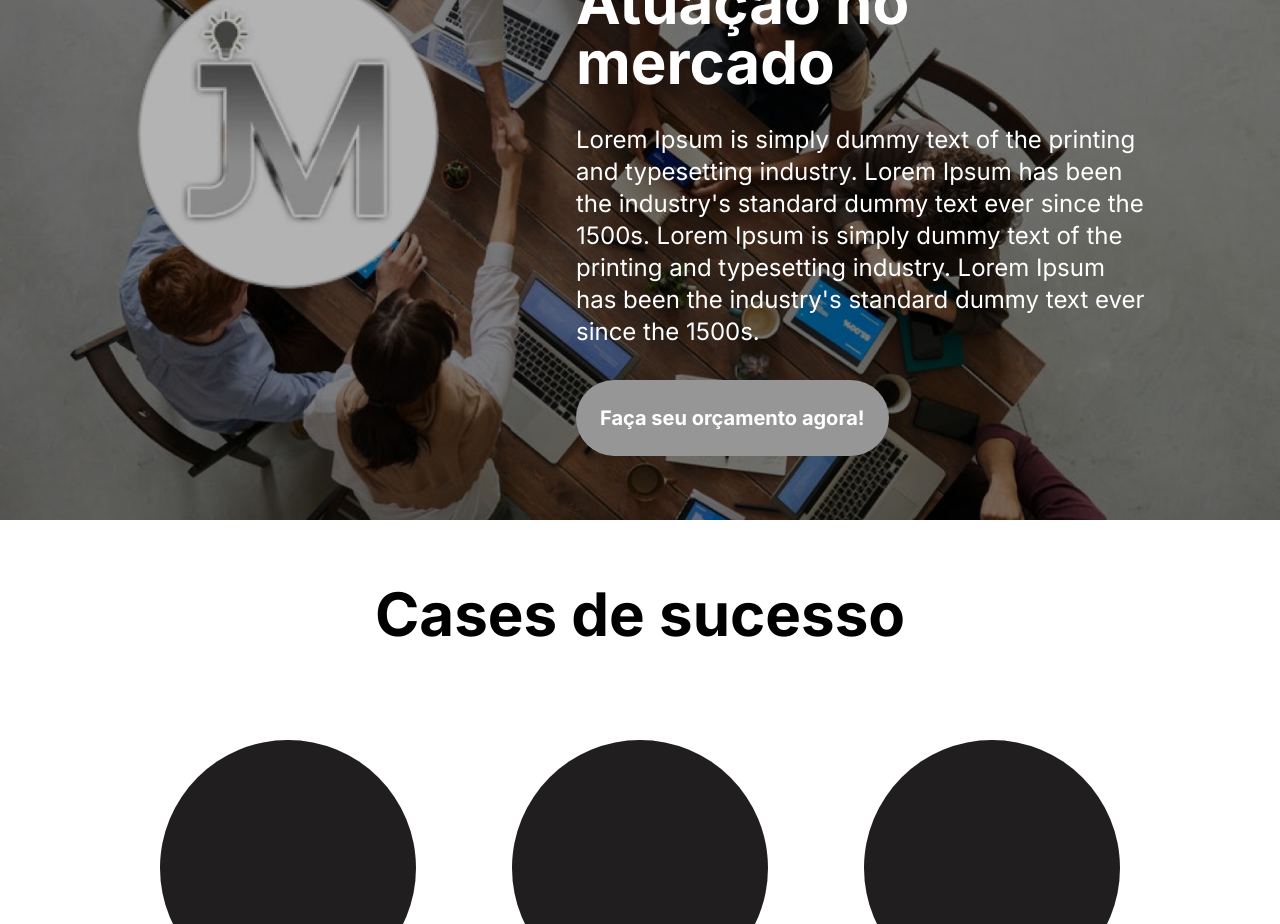
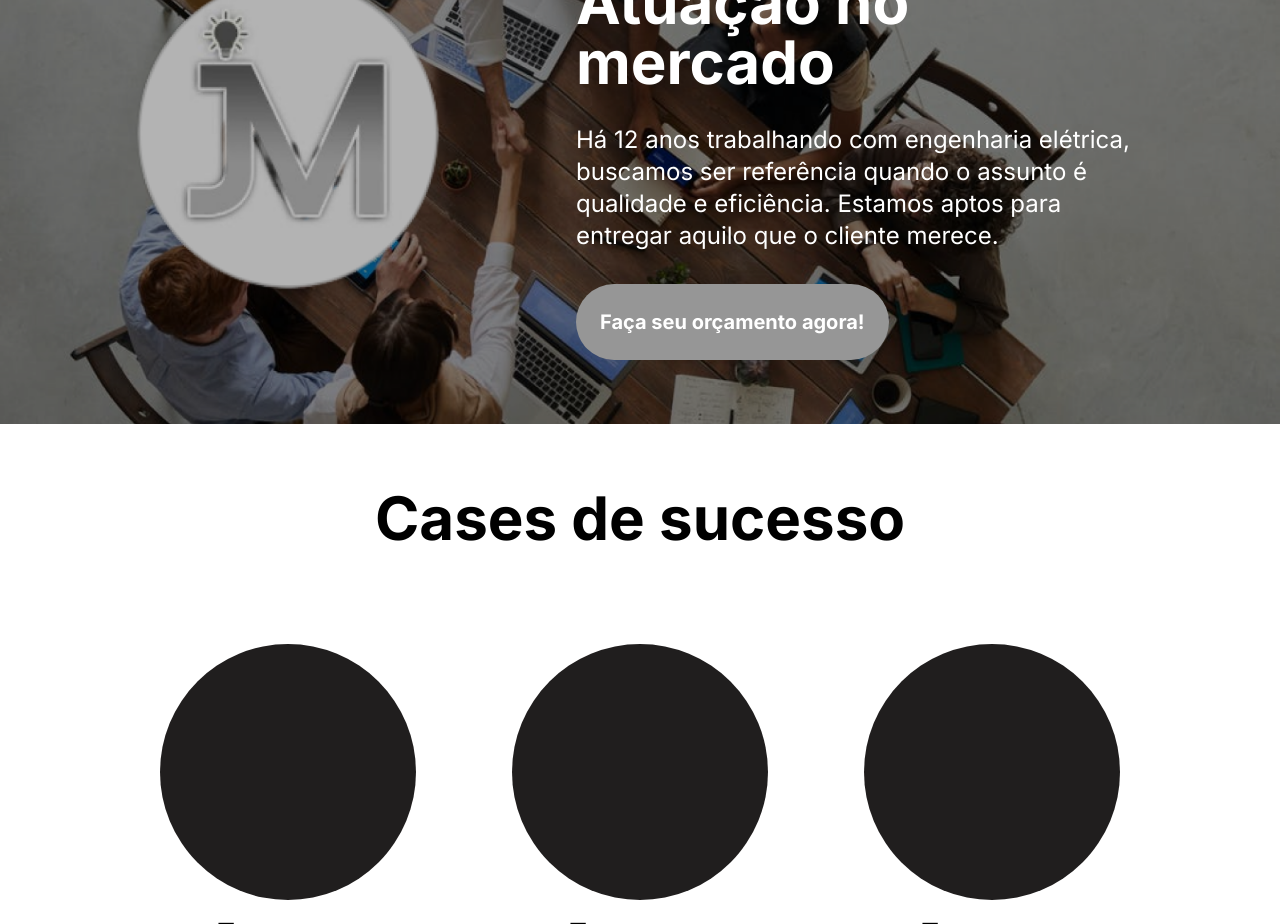
Before and after one commit to JellyFishDevelopment/jm-eletrica, a React (Vite) app: page / in a window 1280 px wide. Shown: the part 1180-2104 px from the top of the page. Built offline with nearby package versions, Linux system fonts and the light colour scheme.

Commit message:
arrumando conteúdo

```diff
--- a/src/pages/Home.tsx
+++ b/src/pages/Home.tsx
@@ -120,11 +120,7 @@ export default function Home() {
               Atuação no mercado
             </h3>
             <p className="my-8 font-normal text-2xl">
-              Lorem Ipsum is simply dummy text of the printing and typesetting
-              industry. Lorem Ipsum has been the industry's standard dummy text
-              ever since the 1500s. Lorem Ipsum is simply dummy text of the
-              printing and typesetting industry. Lorem Ipsum has been the
-              industry's standard dummy text ever since the 1500s.
+              Há 12 anos trabalhando com engenharia elétrica, buscamos ser referência quando o assunto é qualidade e eficiência. Estamos aptos para entregar aquilo que o cliente merece.
             </p>
             <button className=" mx-auto text-center bg-[#969696] text-white p-6  rounded-full font-bold text-xl">
               <LinkNav to="/contact">
```
